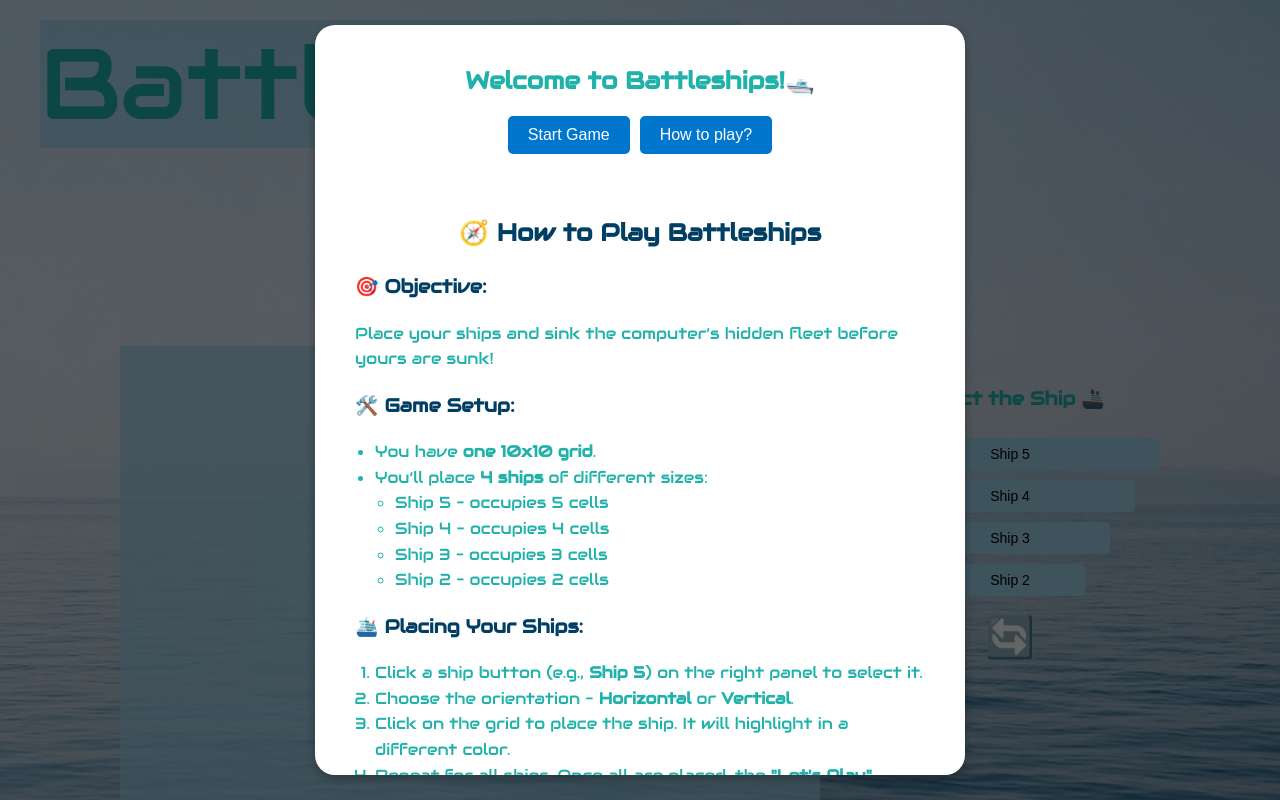
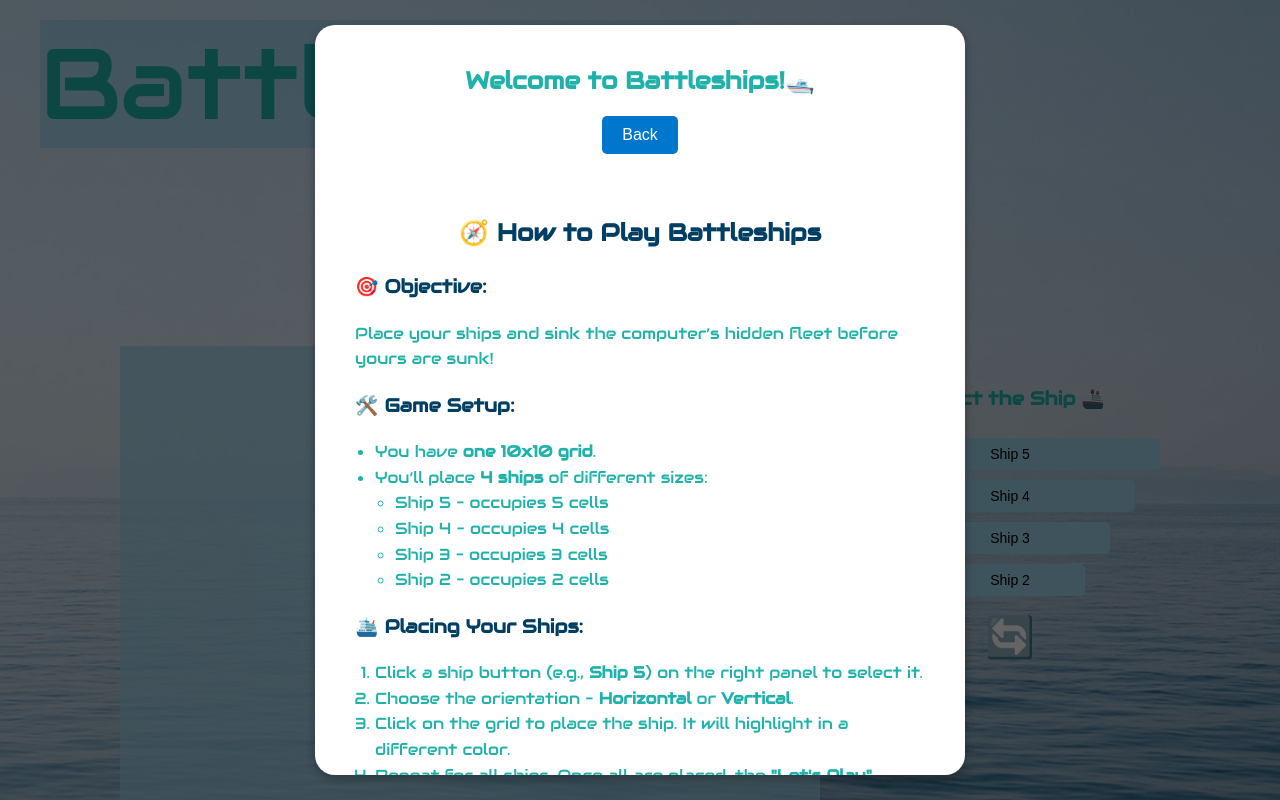
Before and after one commit to Bronteda/battleship-browser-game, a plain HTML site: page index.html in a window 1280 px wide. Both pictures are taken after a click on the button "How to play?". Shown: the top 800 px of the page. Drawn offline with nearby package versions, Linux system fonts and the light colour scheme.

Commit message:
Added a back button on mainscreen

```diff
--- a/css/style.css
+++ b/css/style.css
@@ -65,7 +65,7 @@ body {
     gap:10px;
   }
 
-  #startGameBtn, #instructionsBtn{
+  #startGameBtn, #instructionsBtn, #backBtn{
     padding: 10px 20px;
     font-size: 16px;
     background-color: #0077cc;
@@ -75,7 +75,7 @@ body {
     cursor: pointer;
   }
 
-  #startGameBtn:hover, #instructionsBtn:hover{
+  #startGameBtn:hover, #instructionsBtn:hover, #backBtn:hover{
     background-color: #005fa3;
   }
 
@@ -99,6 +99,7 @@ body {
   .how-to-play-section ol {
     padding-left: 20px;
   }
+
 
 .container {
     display: flex;
--- a/index.html
+++ b/index.html
@@ -18,6 +18,7 @@
             <div class="model-container">
                 <button id="startGameBtn">Start Game</button>
                 <button id="instructionsBtn">How to play?</button>
+                <button id="backBtn" class="hide">Back</button>
             </div>
             <section id="how-to-play" class="how-to-play-section hide">
                 <h2>🧭 How to Play Battleships</h2>
--- a/js/app.js
+++ b/js/app.js
@@ -58,7 +58,8 @@ const computerScoreEl = document.querySelector('#ComputerScore');
 const startModal = document.getElementById('startModal');
 const startButton = document.getElementById('startGameBtn');
 const instructionBtn = document.getElementById('instructionsBtn');
-const  instructionEl= document.getElementById('how-to-play');
+const instructionEl = document.getElementById('how-to-play');
+const backBtnEl = document.querySelector('#backBtn');
 
 
 
@@ -73,11 +74,30 @@ window.addEventListener('DOMContentLoaded', () => {
         init();
     });
 
-    instructionBtn.addEventListener ('click', showInstructions);
+    instructionBtn.addEventListener('click', showInstructions);
 });
 
 const showInstructions = () => {
+    //Hiding the original buttons on front page
+    startButton.classList.toggle('hide');
+    instructionBtn.classList.toggle('hide');
+    //show the instructions
     instructionEl.classList.toggle('hide');
+    //Back button
+    backBtnEl.classList.toggle('hide');
+
+    backBtnEl.addEventListener('click', backButton);
+}
+
+const backButton = () =>{
+     //show original buttons
+        startButton.classList.toggle('hide');
+        instructionBtn.classList.toggle('hide');
+        //remove instructions
+        instructionEl.classList.toggle('hide');
+        //hide Back button
+        backBtnEl.classList.toggle('hide');
+
 }
 
 //Initializing the game
@@ -423,9 +443,10 @@ const generateComputerSide = () => {
     }
 }
 
+//This handles the different options between lets play or reshuffle ships
 const handleGameOptions = (event) => {
     const optionBtn = event.target;
-
+    //This stops errors to ensure button from that section was selected
     if (!optionBtn.classList.contains('gameBtn')) {
         return;
     }
```
